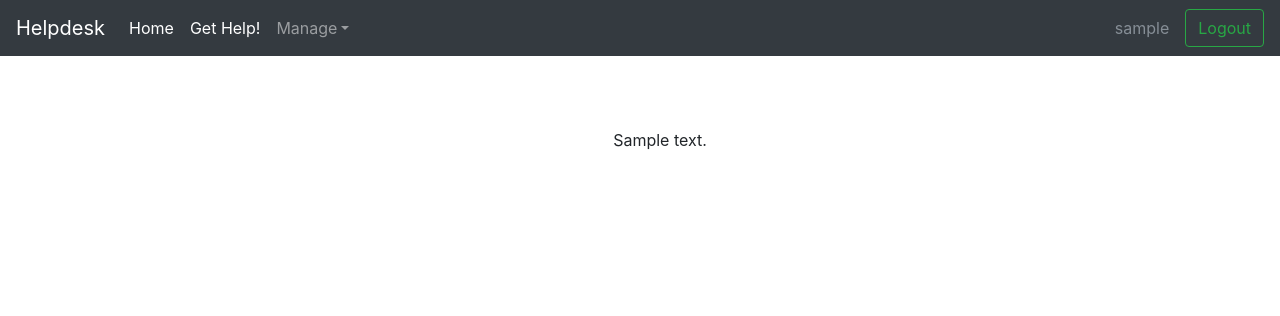
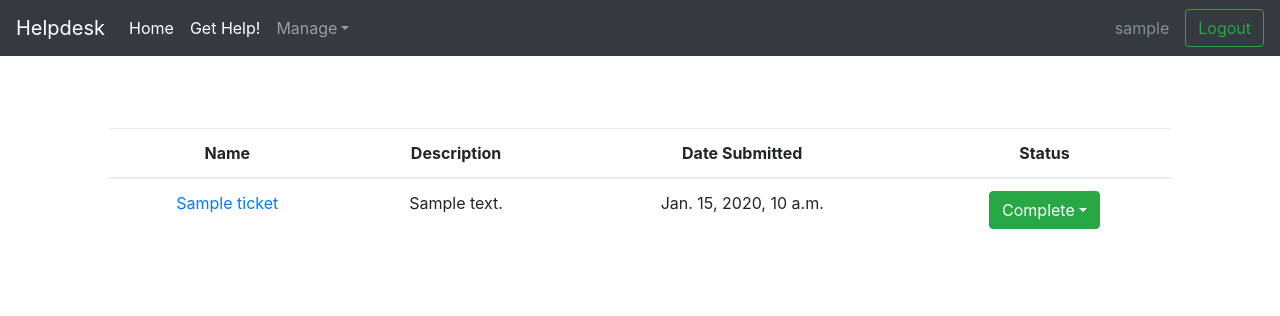
Before and after one commit to winstc/helpdesk, a Django app: page /ticket/ in a window 1280 px wide. Shown: the top 316 px of the page. Run offline with Django 3.2, Linux system fonts and the light colour scheme; a user stored in the database is signed in; tables that the repository leaves empty hold one stand-in row (values such as "Sample post"); some libraries are stand-ins or nearby versions.

Commit message:
update ticket list view

```diff
--- a/helpdesk/tickets/templates/tickets/index.html
+++ b/helpdesk/tickets/templates/tickets/index.html
@@ -3,21 +3,46 @@
 {% load staticfiles %}
 <link rel="stylesheet" href="{% static 'tickets/css/grid.css' %}" type="text/css"/>
 <style>
-    .col-4{
+    .col-4 {
         color: red;
     }
 </style>
 
 {% block content %}
     {% if latest_ticket_list %}
-    <ul>
+        <table class="table table-hover table-stripped">
+            <thead>
+            <th>Name</th>
+            <th>Description</th>
+            <th>Date Submitted</th>
+            <th>Status</th>
+            </thead>
+            <tbody>
             {% for ticket in latest_ticket_list %}
-        <div class="row">
-            <div class="col-4"><a href="/tickets/{{ ticket.id }}/">{{ ticket.userName }}</a></div>
-            <div class="col-4"><p>{{ ticket.description }}</p> </div>
+                <tr>
+                    <td><a href="/ticket/{{ ticket.id }}/">{{ ticket.name }}</a></td>
+                    <td><p>{{ ticket.description }}</p></td>
+                    <td>{{ ticket.submissionDate }}</td>
+
+                    <td class="dropdown">
+                        <button class="btn btn-secondary dropdown-toggle
+                                {% if ticket.status == "W" %} btn-danger
+                                {% elif ticket.status == "I" %} btn-warning
+                                {% elif ticket.status == "C" %} btn-success
+                                {% endif %}"
+                                id="ticket{{ ticket.id }}"
+                                data-toggle="dropdown"
+                                aria-haspopup="true" aria-expanded="false">{{ ticket.get_status_display }}</button>
+                        <div class="dropdown-menu" aria-labelledby="ticket{{ ticket.id }}">
+                            <a class="dropdown-item" href="#">Waiting</a>
+                            <a class="dropdown-item" href="#">In Progress</a>
+                            <a class="dropdown-item" href="#">Complete</a>
                         </div>
+                    </td>
+                </tr>
             {% endfor %}
-    </ul>
+            </tbody>
+        </table>
     {% else %}
         <p>No tickets to show.</p>
     {% endif %}
```
Lines whose indentation alone changed are shown as unchanged.
